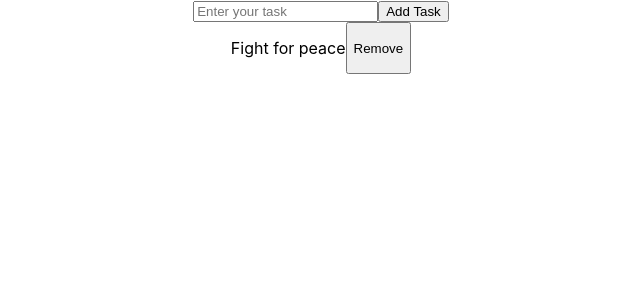
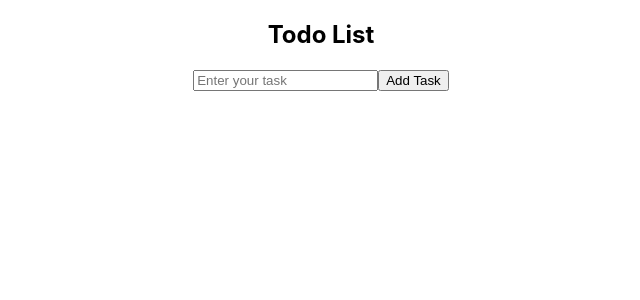
Before and after one commit to Pascha-404/todolist, a React (Create React App) app: page / in a window 1280 px wide. Shown: the top 300 px of the page, without its empty margins (319-959 px from the left). Built offline with nearby package versions, Linux system fonts and the light colour scheme.

Commit message:
added method for rendering tasks

```diff
--- a/src/TodoList.js
+++ b/src/TodoList.js
@@ -1,27 +1,35 @@
-import React, { Component } from 'react'
-import "./TodoList.css"
-import Todo from "./Todo"
-import NewTodoForm from "./NewTodoForm"
+import React, { Component } from 'react';
+import './TodoList.css';
+import Todo from './Todo';
+import NewTodoForm from './NewTodoForm';
 
-class TodoList extends Component{
+class TodoList extends Component {
 	constructor(props) {
-        super(props)
-        this.state = { tasks: [] }
-        this.addTask = this.addTask.bind(this)
+		super(props);
+		this.state = { tasks: [] };
+		this.addTask = this.addTask.bind(this);
+		this.renderTasks = this.renderTasks.bind(this);
 	}
 
 	addTask(taskObj) {
-        this.setState(curState => ({ tasks: [...curState.tasks,taskObj] }))
-        console.log(this.state.tasks)
+		this.setState(curState => ({ tasks: [...curState.tasks, taskObj] }));
+		console.log(this.state.tasks);
+	}
+
+	renderTasks(evt) {
+		return this.state.tasks.map(task => (
+			<Todo task={task.task} isDone={task.isDone} id={task.id} key={task.id} />
+		));
 	}
 
 	render() {
 		return (
-            <section className="TodoList">
-                <NewTodoForm addTask={this.addTask}/>
-                <Todo task="Fight for peace"/>
+			<section className='TodoList'>
+				<h1>Todo List</h1>
+				<NewTodoForm addTask={this.addTask} />
+				<div className='TodoList-tasks'>{this.renderTasks()}</div>
 			</section>
-        )
+		);
 	}
 }
 
```
Lines whose indentation alone changed are shown as unchanged.
